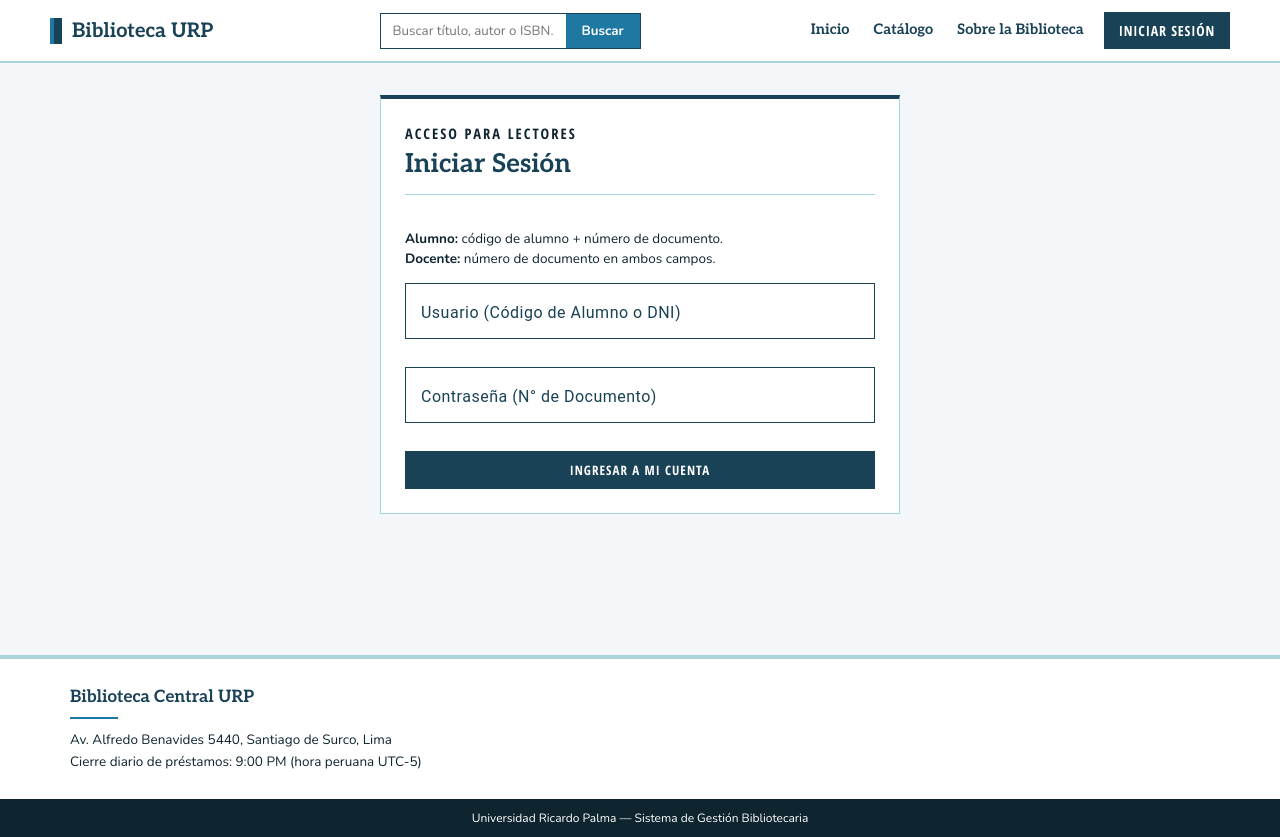
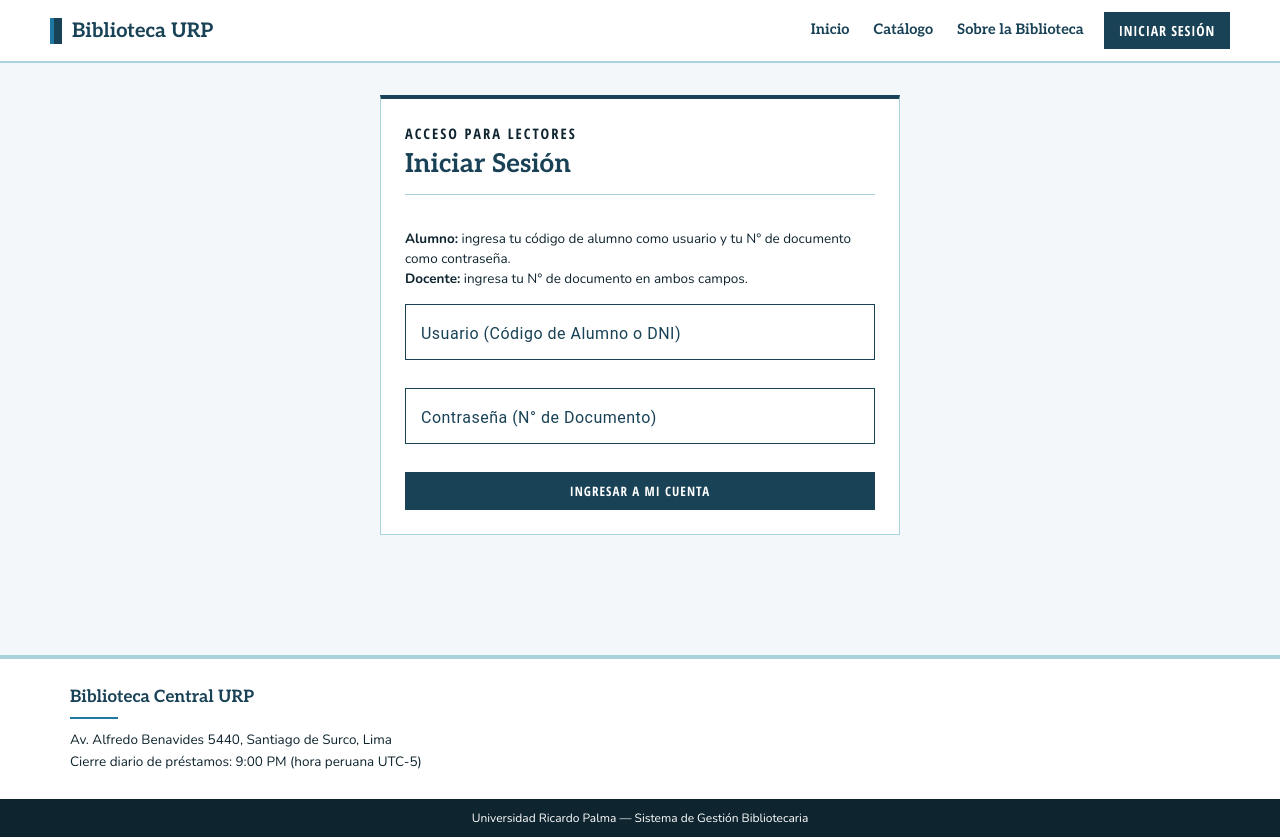
Before and after one commit to Cjoshue18/ProyectoBibliotecaBD, an Angular app in the folder frontend/: page /login in a window 1280 px wide. Built offline with nearby package versions, Linux system fonts and the light colour scheme.

Commit message:
refactor(frontend): remove header search bar and clarify login instructions

```diff
--- a/frontend/src/app/app.css
+++ b/frontend/src/app/app.css
@@ -34,34 +34,6 @@
   font-size: 20px;
   font-weight: 700;
   color: var(--c-primary);
-}
-
-.search-row {
-  display: flex;
-  border: 1px solid var(--c-primary);
-  background: var(--c-white);
-}
-
-.search-row input {
-  border: none;
-  padding: 8px 12px;
-  width: 185px;
-  outline: none;
-  color: var(--c-primary-dark);
-  background: var(--c-white);
-}
-
-.search-row button {
-  background: var(--c-secondary);
-  color: var(--c-white);
-  border: none;
-  padding: 8px 16px;
-  font-weight: 700;
-  cursor: pointer;
-}
-
-.search-row button:hover {
-  background: var(--c-primary);
 }
 
 .nav-links {
--- a/frontend/src/app/app.html
+++ b/frontend/src/app/app.html
@@ -4,17 +4,6 @@
       <span class="brand-square"></span>
       <span class="brand-title">Biblioteca URP</span>
     </a>
-
-    <div class="search-row">
-      <input
-        type="text"
-        [(ngModel)]="terminoBusqueda"
-        (keydown.enter)="buscarEnCatalogo()"
-        placeholder="Buscar título, autor o ISBN..."
-        aria-label="Buscar en el catálogo"
-      />
-      <button type="button" (click)="buscarEnCatalogo()">Buscar</button>
-    </div>
 
     <nav aria-label="Navegación principal">
       <ul class="nav-links">
--- a/frontend/src/app/app.ts
+++ b/frontend/src/app/app.ts
@@ -1,23 +1,16 @@
 import { Component, inject } from '@angular/core';
-import { FormsModule } from '@angular/forms';
 import { Router, RouterLink, RouterLinkActive, RouterOutlet } from '@angular/router';
 import { AuthService } from './core/services/auth.service';
 
 @Component({
   selector: 'app-root',
-  imports: [RouterOutlet, RouterLink, RouterLinkActive, FormsModule],
+  imports: [RouterOutlet, RouterLink, RouterLinkActive],
   templateUrl: './app.html',
   styleUrl: './app.css',
 })
 export class App {
   readonly auth = inject(AuthService);
   private readonly router = inject(Router);
-  terminoBusqueda = '';
-
-  buscarEnCatalogo(): void {
-    const q = this.terminoBusqueda.trim();
-    this.router.navigate(['/catalogo'], { queryParams: q ? { q } : {} });
-  }
 
   cerrarSesion(): void {
     this.auth.logout();
--- a/frontend/src/app/features/auth/login.component.html
+++ b/frontend/src/app/features/auth/login.component.html
@@ -26,8 +26,8 @@
       @if (modo() === 'lector') {
         <div class="tab-panel-pad">
           <p class="hint-text">
-            <strong>Alumno:</strong> código de alumno + número de documento.<br />
-            <strong>Docente:</strong> número de documento en ambos campos.
+            <strong>Alumno:</strong> ingresa tu código de alumno como usuario y tu N° de documento como contraseña.<br />
+            <strong>Docente:</strong> ingresa tu N° de documento en ambos campos.
           </p>
 
           <form (ngSubmit)="ingresarLector()" class="login-form">
```
